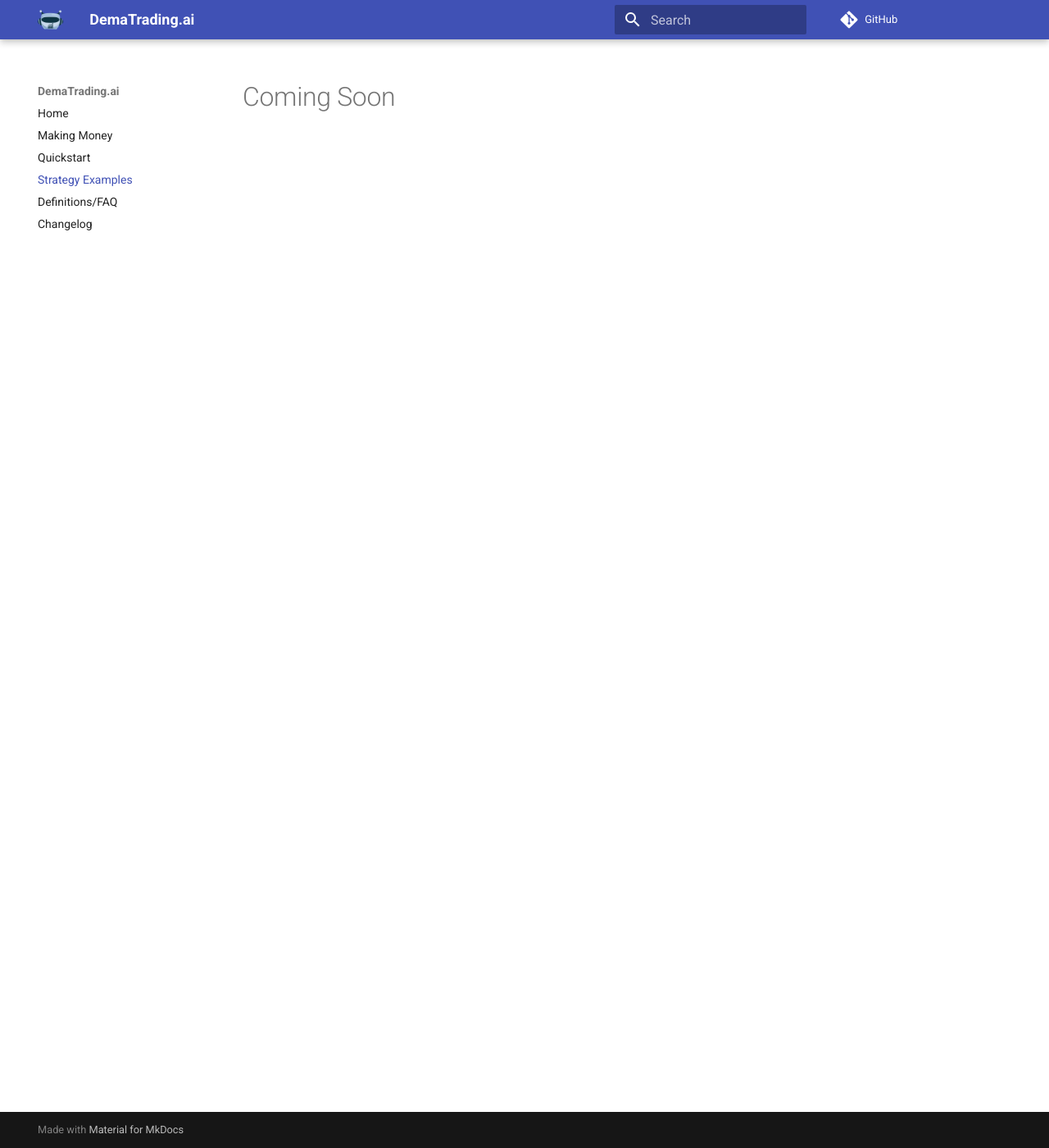
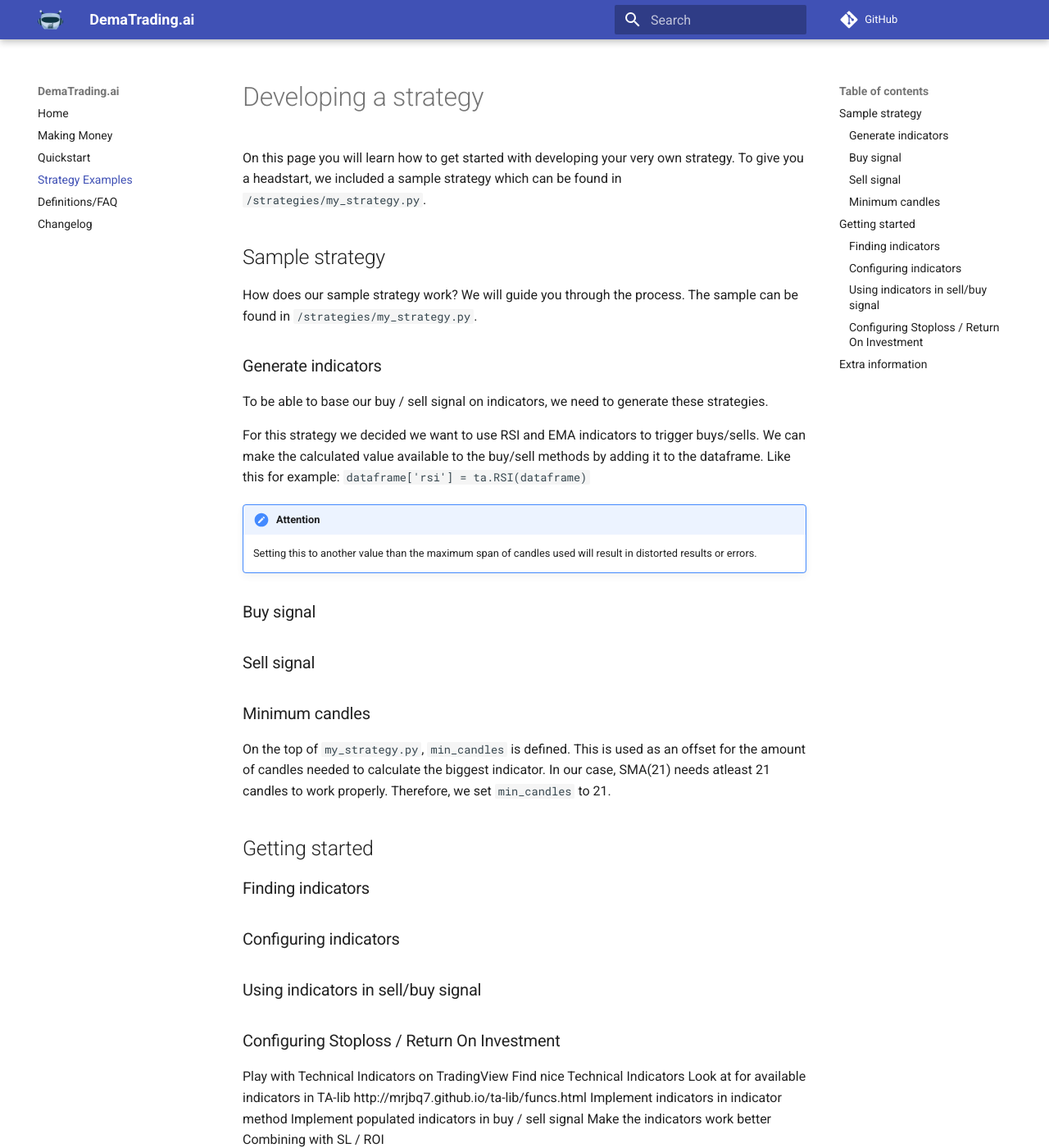
Before and after one commit to dema-trading-ai/engine, an MkDocs documentation site: the page built from docs/strategyexamples.md, in a window 1280 px wide and 1400 px high. Shown: the whole window at 82% size. Built offline with MkDocs 1.6.1 and Material for MkDocs 9.7.7, drawn with Linux system fonts in a browser that asks for light colours; comment, search, counter and statistics services are not loaded; some of the changed text lies outside the part shown.

Commit message:
[Feat] progress on docs

```diff
--- a/docs/strategyexamples.md
+++ b/docs/strategyexamples.md
@@ -1 +1,39 @@
-# Coming Soon
+# Developing a strategy
+On this page you will learn how to get started with developing your very own strategy. To give you a headstart, we included a sample strategy which can be found in ``/strategies/my_strategy.py``.
+
+## Sample strategy
+How does our sample strategy work? We will guide you through the process. The sample can be found in ``/strategies/my_strategy.py``.
+
+### Generate indicators
+To be able to base our buy / sell signal on indicators, we need to generate these strategies.
+
+For this strategy we decided we want to use RSI and EMA indicators to trigger buys/sells. We can make the calculated value available to the buy/sell methods by adding it to the dataframe. Like this for example:
+``dataframe['rsi'] = ta.RSI(dataframe)``
+
+!!! attention
+    Setting this to another value than the maximum span of candles used will result in distorted results or errors.
+
+### Buy signal
+
+
+### Sell signal
+
+### Minimum candles
+On the top of ``my_strategy.py``, ``min_candles`` is defined. This is used as an offset for the amount of candles needed to calculate the biggest indicator. In our case, SMA(21) needs atleast 21 candles to work properly. Therefore, we set ``min_candles`` to 21.
+
+## Getting started
+### Finding indicators
+### Configuring indicators
+### Using indicators in sell/buy signal
+### Configuring Stoploss / Return On Investment
+
+Play with Technical Indicators on TradingView
+Find nice Technical Indicators
+Look at for available indicators in TA-lib http://mrjbq7.github.io/ta-lib/funcs.html
+Implement indicators in indicator method
+Implement populated indicators in buy / sell signal
+Make the indicators work better
+Combining with SL / ROI
+
+## Extra information
+If you have trouble understanding our engine, the following resources could be useful for increasing your python skills.
--- a/mkdocs.yml
+++ b/mkdocs.yml
@@ -13,3 +13,7 @@ theme:
 repo_url: https://github.com/dema-trading-ai/engine
 extra_css:
     - css/extra.css
+markdown_extensions:
+  - admonition
+  - pymdownx.details
+  - pymdownx.superfences
```
